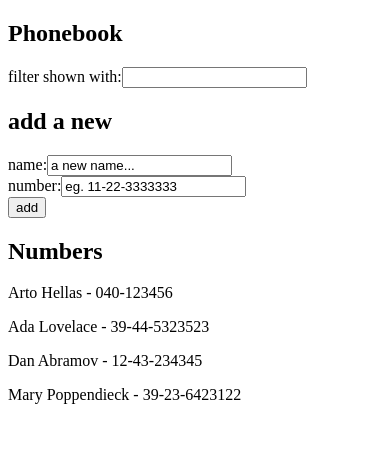
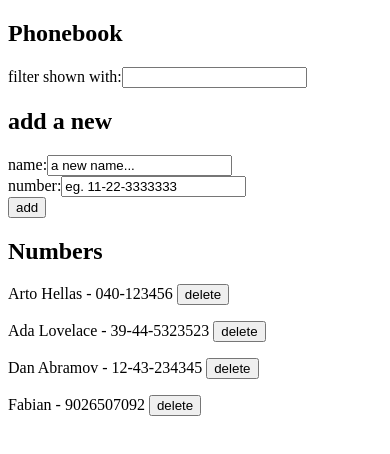
Before and after one commit to Fabian-007/fullstackopen-part2, a React (Vite) app in the folder phoneBook/: page / in a window 390 px wide. Shown: the top 454 px of the page. Built offline with nearby package versions, Linux system fonts and the light colour scheme; data requests are answered from the project's data file.

Commit message:
update phonebook exercise(2.12-2.14) by extracting communication with backend into a module,and implementation on window.confirm method

```diff
--- a/phoneBook/db.json
+++ b/phoneBook/db.json
@@ -1,5 +1,5 @@
 {
-  "persons":[
+  "persons": [
     {
       "name": "Arto Hellas",
       "number": "040-123456",
@@ -16,9 +16,9 @@
       "id": "3"
     },
     {
-      "name": "Mary Poppendieck",
-      "number": "39-23-6423122",
-      "id": "4"
+      "id": "3a06",
+      "name": "Fabian",
+      "number": "9026507092"
     }
   ]
 }
--- a/phoneBook/package.json
+++ b/phoneBook/package.json
@@ -8,7 +8,7 @@
     "build": "vite build",
     "lint": "eslint .",
     "preview": "vite preview",
-    "server": "json-server -p 3002 db.jsonn"
+    "server": "json-server -p 3002 db.json"
   },
   "dependencies": {
     "axios": "^1.12.2",
--- a/phoneBook/src/App.jsx
+++ b/phoneBook/src/App.jsx
@@ -1,12 +1,9 @@
 import { use, useEffect, useState } from "react";
-import axios from 'axios'
-import PersonsForm from './components/Form';
+import personService from "./service/persons";
+import PersonsForm from "./components/Form";
 import InputField from "./components/Input";
 import Button from "./components/button";
 import Persons from "./components/contact";
-
-
-
 
 function App() {
   const [persons, setPersons] = useState([]);
@@ -17,44 +14,99 @@ function App() {
   console.log("list of persons", persons);
   console.log("what is new Name?", newName);
 
+  //empty array dependency, only runs the first time the component is rendered
+  useEffect(() => {
+    personService.getAll().then((initialPersons) => {
+      console.log("initial persons", initialPersons);
+      setPersons(initialPersons);
+    });
+  }, []);
+  console.log("render", persons.length, "contacts");
 
-  const hooks = ()=> {
-  const promise = axios.get('http://localhost:3002/persons')
-  promise.then(response => {
-  setPersons(response.data)
-})
-  console.log('promise??', promise)
-  }
-
-  useEffect(hooks, [])
-  console.log('render', persons.length, 'contacts')
-
-  //filtering displayed element
+  //filtering element to display
   const personToShow = persons.filter((person) =>
     person.name.toLowerCase().includes(searchTerm.toLowerCase())
   );
-
   console.log("person to show", personToShow);
 
   const handleAdd = (e) => {
     e.preventDefault();
     console.log(e.target);
-    const namesObject = {
-      name: newName,
-      number: number,
-      id: persons.length + 1,
-    };
-    if (
-      persons.some(
-        (person) => person.name === newName || person.number === number
-      )
-    ) {
-      alert(`${newName} or ${number} is already added to phonebook`);
-      return;
+    // if (
+    //   persons.some(
+    //     (person) => person.name === newName || person.number === number
+    //   )
+    // ) {
+    //   alert(`${newName} or ${number} is already added to phonebook`);
+    //   return;
+    // }
+
+    const person = persons.find(
+      (p) => p.name.toLowerCase() === newName.toLowerCase()
+    );
+    console.log("PERSON", person);
+    if (person) {
+      const confirmUpdate = window.confirm(
+        `${newName} is already added to phonebook, replace the old number with new one?`
+      );
+
+      if (confirmUpdate) {
+        const changedPerson = { ...person, number: number };
+        personService
+          .update(person.id, changedPerson)
+          .then((returnedPerson) => {
+            console.log("updated person?", returnedPerson);
+            setPersons(
+              persons.map((p) => p.id === person.id ? returnedPerson : p)
+            );
+            setNewName("");
+            setNumber("");
+          })
+          .catch((error) => {
+            alert(`Failed to  update ${newName}'s number`);
+            setPersons(persons.filter((p) => p.id !== person.id));
+          });
+      }
+    } else {
+      const newPerson = {
+        name: newName,
+        number: number,
+      };
+      personService
+        .create(newPerson)
+        .then((returnedPerson) => {
+          console.log("POST RESPONSE", returnedPerson);
+          setPersons(persons.concat(returnedPerson));
+          setNewName("");
+          setNumber("");
+        })
+        .catch((error) => {
+          alert("Failed to add new person");
+        });
     }
-    setPersons(persons.concat(namesObject));
-    setNewName("");
-    setNumber("");
+  };
+
+  const deletePersons = (id) => {
+    const person = persons.find((p) => p.id === id);
+    if (!person) return;
+    personService
+      .remove(id)
+      .then(() => {
+        setPersons(persons.filter((person) => person.id !== id));
+      })
+      .catch((error) => {
+        alert("Delete failed", error);
+      });
+  };
+
+  const handleDelete = (id, name) => {
+    const confirm = window.confirm(`Delete ${name}?`);
+    if (confirm) {
+      deletePersons(id);
+      alert("item deleted");
+    } else {
+      alert("user cancelled the action");
+    }
   };
 
   const handleNewName = (e) => {
@@ -90,14 +142,19 @@ function App() {
         <InputField label={"name:"} value={newName} onChange={handleNewName} />
         <InputField label={" number:"} value={number} onChange={handleNumber} />
 
-      <Button type="submit" text = "add"/>
-
+        <Button type="submit" text="add" />
       </PersonsForm>
 
       <div>
         <h2>Numbers</h2>
         {personToShow.map((person) => (
-          <Persons key={person.id} person={person} />
+          <Persons
+            key={person.id}
+            person={person}
+            handleDelete={() =>
+              handleDelete(person.id, person.name, person.number)
+            }
+          />
         ))}
       </div>
     </>
--- a/phoneBook/src/components/Contact.jsx
+++ b/phoneBook/src/components/Contact.jsx
@@ -1,11 +1,12 @@
 const Persons = (props) => {
   console.log("props value", props);
-  const { person } = props;
+  const { person, handleDelete } = props;
   return (
     <>
       <p>
-        {person.name} - {person.number}
+        {person.name} - {person.number} <button onClick={handleDelete}>delete</button>
       </p>
+
     </>
   );
 };
--- /dev/null
+++ b/phoneBook/src/service/persons.js
@@ -0,0 +1,35 @@
+import axios from 'axios'
+const baseUrl = 'http://localhost:3002/persons'
+
+const getAll = () => {
+const request = axios.get(baseUrl)
+return request.then(response => {
+console.log('promise???', response)
+return response.data
+})
+
+}
+
+const  remove = (id) =>{
+const request = axios.delete(`${baseUrl}/${id}`)
+return request.then(response => response.data)
+}
+
+const create = ( newObject) => {
+const request = axios.post(baseUrl, newObject)
+return request.then(response => {
+console.log('new object', response )
+return response.data
+})
+}
+
+const update = (id, newObject) => {
+const request = axios.put(`${baseUrl}/${id}`, newObject)
+return request.then(response => {
+console.log("?????", response.data)
+return response.data
+})
+}
+
+
+export default {getAll, create, remove, update}
```
